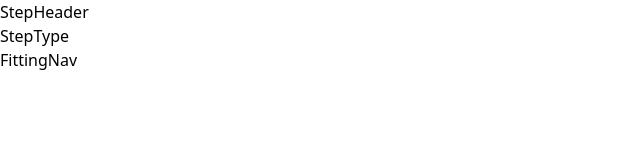
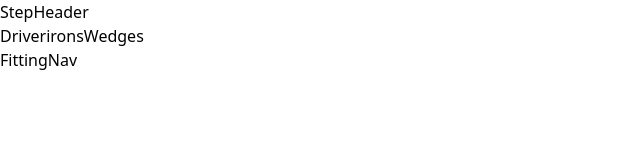
Before and after one commit to LucasBallario/FittingGo, a Next.js app: page /fitting in a window 1280 px wide. Shown: the top 160 px of the page, without its empty margins (0-640 px from the left). Built offline with nearby package versions, Linux system fonts and the light colour scheme.

Commit message:
Start with StepType.tsx

```diff
--- a/app/fitting/components/StepType.tsx
+++ b/app/fitting/components/StepType.tsx
@@ -1,7 +1,29 @@
 import React from 'react'
 
-export default function StepType() {
+export default function StepType({ formData, setFormData }) {
+
+ const handleClick = (event) => {
+  setFormData({
+     ...formData,
+    type: event.target.value
+ })
+
+
+ }
+
   return (
-    <div>StepType</div>
+    <div>
+      <div>
+          <button value={'driver'} onClick={handleClick}>
+            Driver
+          </button>
+          <button value={'irons'} onClick={handleClick}>
+            irons
+          </button>
+          <button value={'wedges'} onClick={handleClick}>
+            Wedges
+          </button>
+      </div>
+    </div>
   )
 }
```
